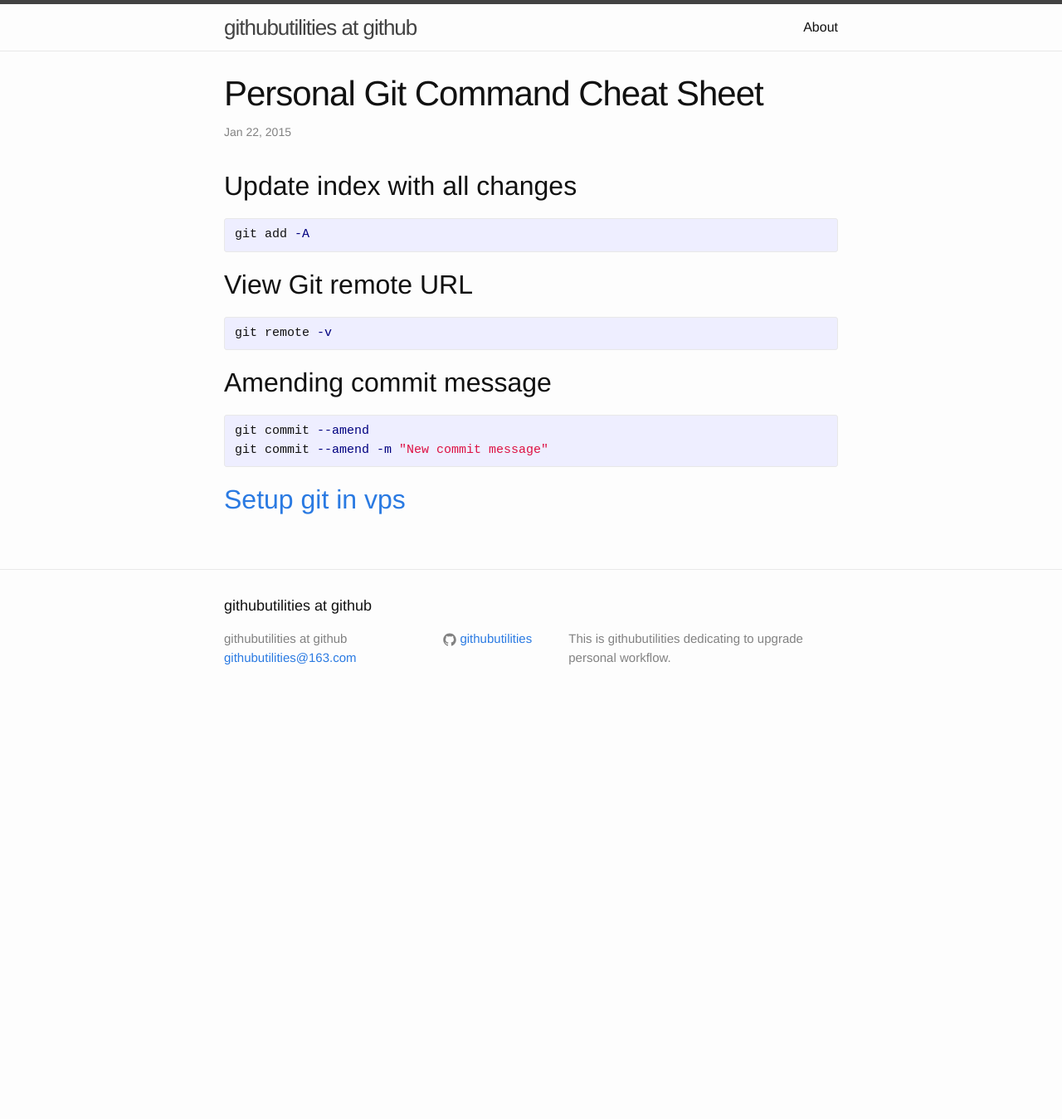
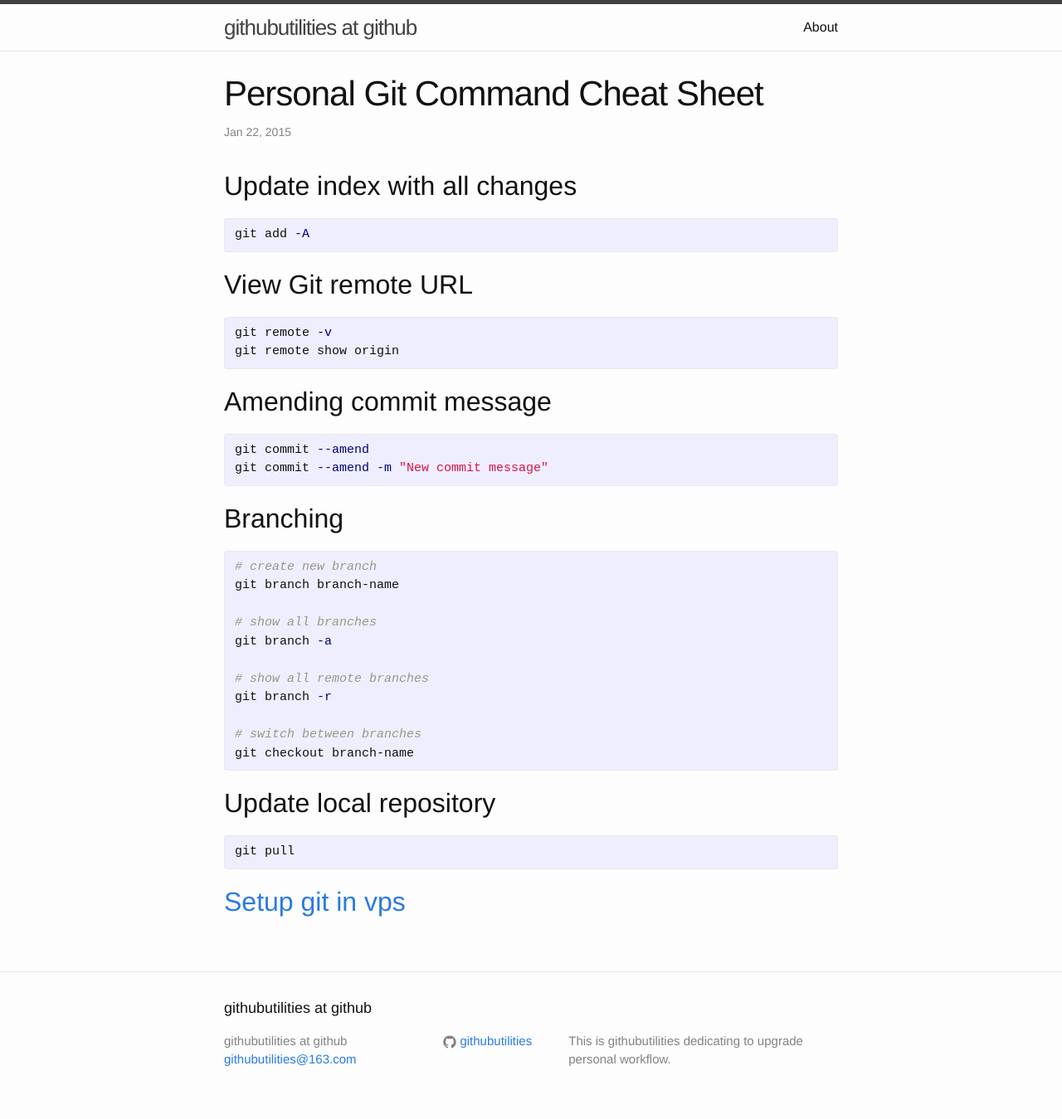
Before and after one commit to githubutilities/githubutilities.github.io, a Jekyll site: the page built from _posts/2015-01-22-personal-git-command-cheat-sheet.markdown, in a window 1280 px wide. Shown: the whole page at 83% size. Built offline with Jekyll 4.4.1, drawn with Linux system fonts in a browser that asks for light colours; before the commit the page ends 900 px from its top, so only the background shows below that.

Commit message:
update git command cheatsheet

```diff
--- a/_posts/2015-01-22-personal-git-command-cheat-sheet.markdown
+++ b/_posts/2015-01-22-personal-git-command-cheat-sheet.markdown
@@ -15,6 +15,7 @@
 
 {% highlight sh %}
 git remote -v
+git remote show origin
 {% endhighlight %}
 
 ## Amending commit message
@@ -24,4 +25,26 @@
 git commit --amend -m "New commit message"
 {% endhighlight %}
 
+## Branching
+
+{% highlight sh %}
+# create new branch
+git branch branch-name
+
+# show all branches
+git branch -a
+
+# show all remote branches
+git branch -r
+
+# switch between branches
+git checkout branch-name
+{% endhighlight %}
+
+## Update local repository
+
+{% highlight sh %}
+git pull
+{% endhighlight %}
+
 ## [Setup git in vps]({% post_url 2015-01-21-git-server-on-vps %})
```
